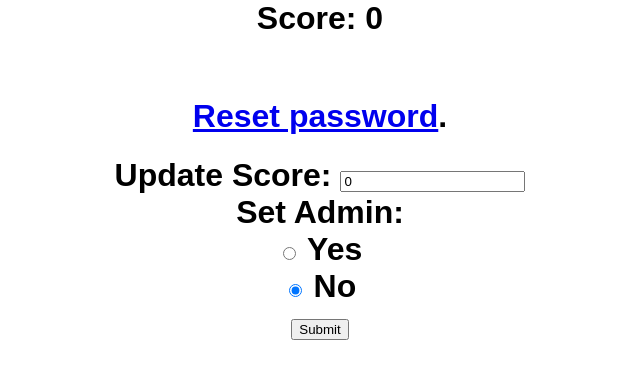
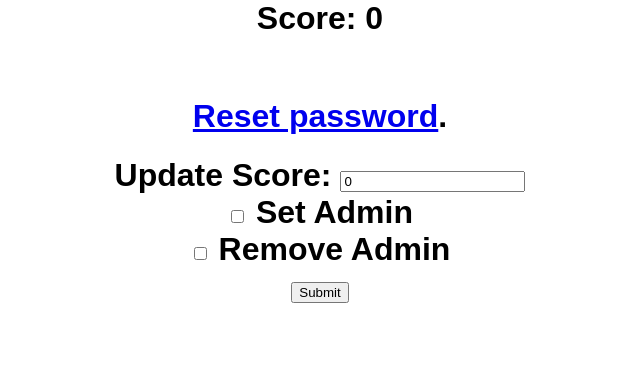
Before and after one commit to Acbegley/BCTF, a PHP site: page /profile.php?id=1 in a window 1280 px wide. Shown: the part 167-546 px from the top of the page, without its empty margins (320-960 px from the left). Run offline with PHP 8.4, Linux system fonts and the light colour scheme; a user stored in the database is signed in; data comes from the database, SQL or seed files in the repository.

Commit message:
Add files via upload

```diff
--- a/profile.php
+++ b/profile.php
@@ -104,9 +104,10 @@ $username = $_SESSION["username"];
 			?>
 			<form method="post">
 			<h1>Update Score: <input type="text" name="score" value=0><br>
-			Set Admin: <br>
-			<input type="radio" name="admin" value="yes"> Yes<br>
-			<input type="radio" name="admin" value="no" checked> No<br>
+			<input type="checkbox" name="setAdmin" value="yes">
+			<label for="vehicle1"> Set Admin</label><br>
+			<input type="checkbox" name="rmAdmin" value="no">
+			<label for="vehicle2"> Remove Admin</label><br>
 			<input type="submit" name="submit"></h1>
 			</form>
 		<?php
```
